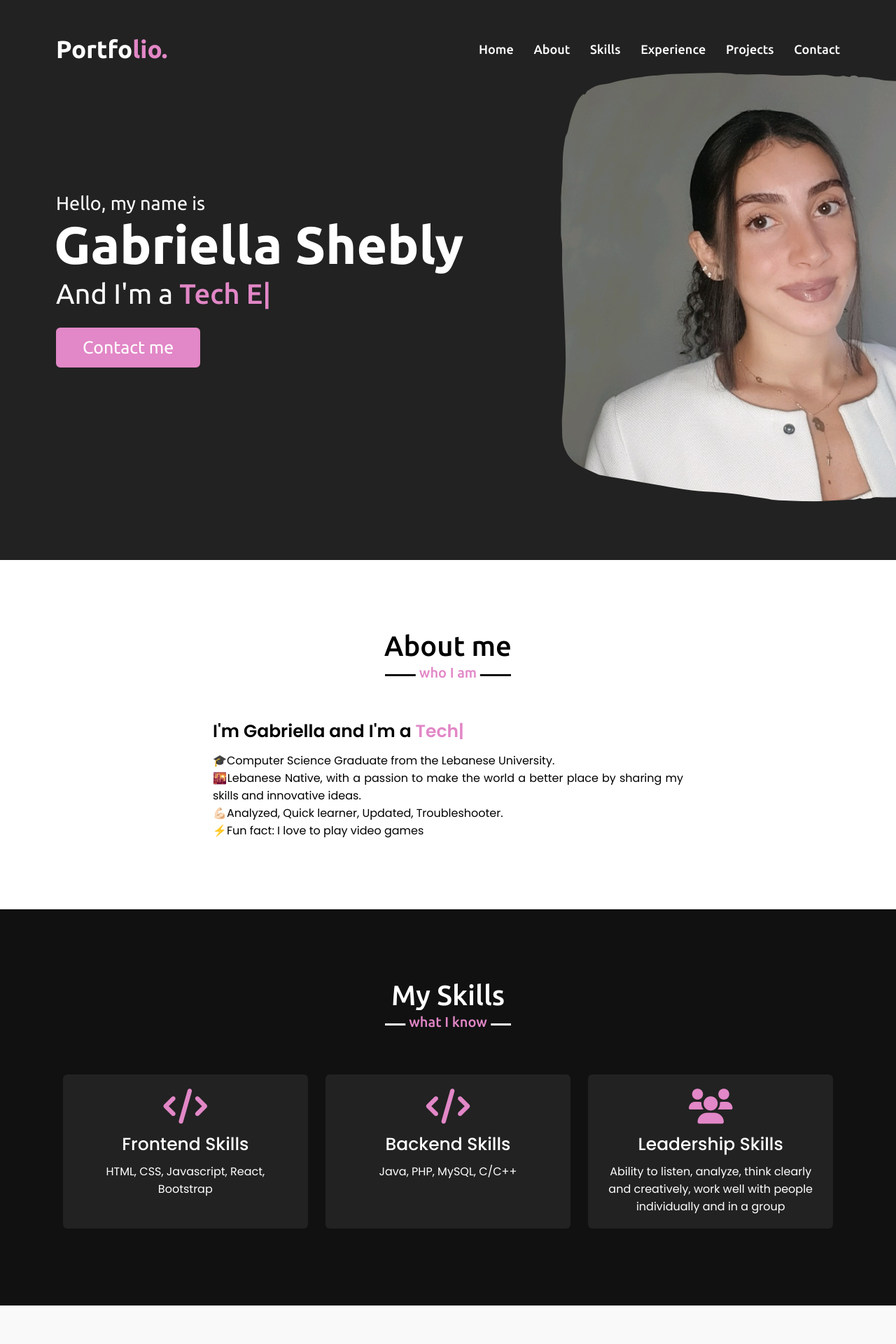
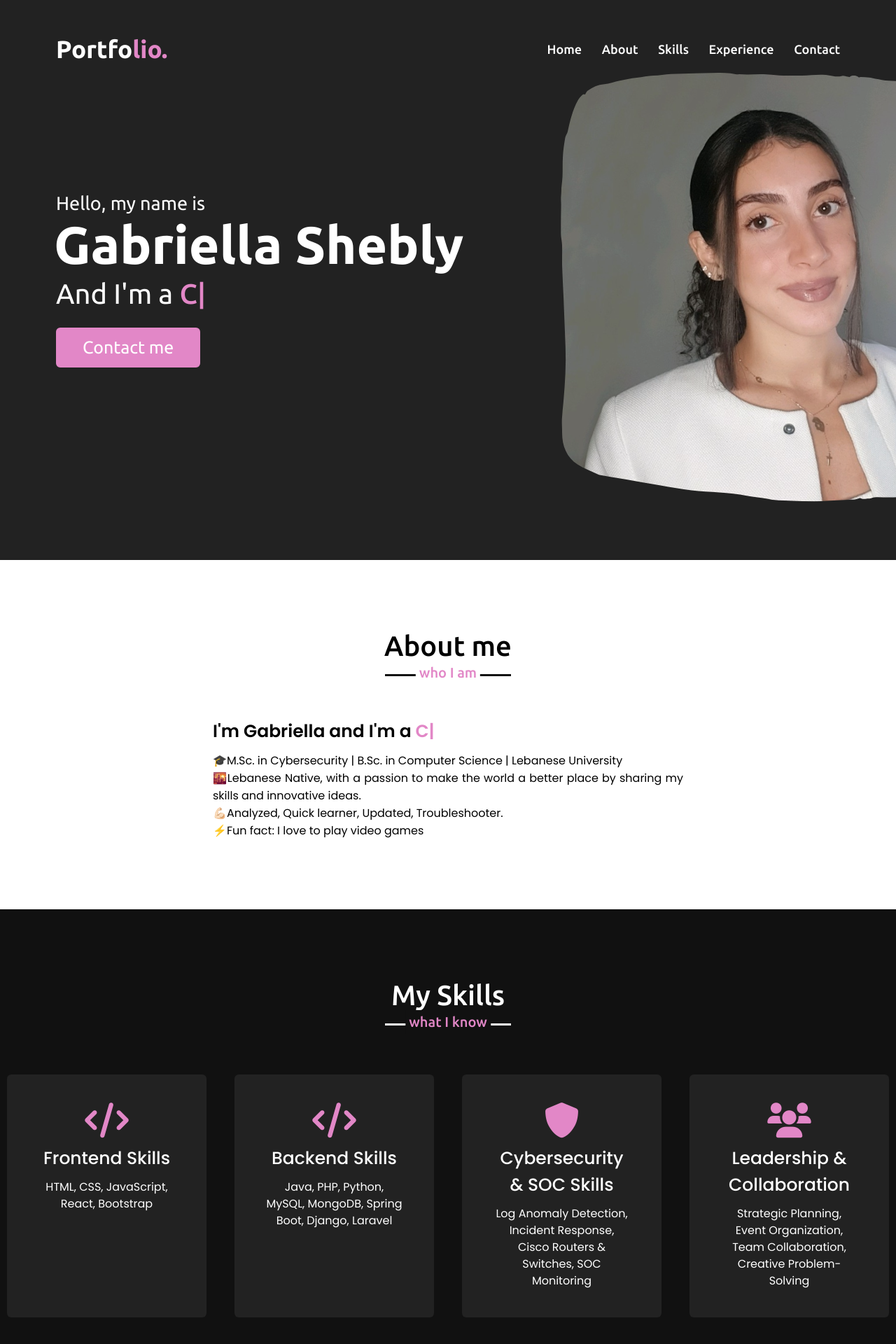
Before and after one commit to gabriellash/portfolio, a PHP site: page / in a window 1280 px wide. Shown: the top 1920 px of the page at 70% size. Run offline with PHP 8.4, Linux system fonts and the light colour scheme; some libraries are stand-ins or nearby versions.

Commit message:
some fixes

```diff
--- a/index.html
+++ b/index.html
@@ -26,7 +26,7 @@
                 <li><a href="#about" class="menu-btn" >About</a></li>
                 <li><a href="#skills" class="menu-btn">Skills</a></li>
                 <li><a href="#project" class="menu-btn">Experience</a></li>
-                <li><a href="#project" class="menu-btn">Projects</a></li>
+                <!-- <li><a href="#project" class="menu-btn">Projects</a></li> -->
                 <li><a href="#contact" class="menu-btn">Contact</a></li>
             </ul>
             <div class="menu-btn">
@@ -52,7 +52,7 @@
             <div class="about-content">
                 <div class="column right">
                     <div class="text">I'm Gabriella and I'm a <span class="typing-2"> </span> </div>
-                    <p> 🎓Computer Science Graduate from the Lebanese University. <br>
+                    <p> 🎓M.Sc. in Cybersecurity | B.Sc. in Computer Science | Lebanese University <br>
                         🌇Lebanese Native, with a passion to make the world a better place by sharing my skills and innovative ideas. <br>
                         💪🏻Analyzed, Quick learner, Updated, Troubleshooter. <br>
                         ⚡Fun fact: I love to play video games</p>
@@ -63,34 +63,43 @@
     </section>
 
 
-    <section class="skills" id="skills">
-        <div class="max-width">
-            <h2 class="title">My Skills</h2>
-            <div class="skills-content">
-                <div class="card">
-                    <div class="box">
-                        <i class="fas fa-code"></i>
-                        <div class="text">Frontend Skills</div>
-                        <p>HTML, CSS, Javascript, React, Bootstrap</p>
+    <section class="skills" id="skills" style="color: #fff; background: #111; padding: 100px 0;">
+        <div style="max-width: 1300px; margin: auto;">
+            <h2 class="title" style="position: relative; text-align: center; font-size: 40px; font-weight: 500; margin-bottom: 60px; padding-bottom: 20px; font-family: 'Ubuntu','sans-serif';">My Skills</h2>
+            <div style="display: grid; grid-template-columns: repeat(auto-fit, minmax(300px, 1fr)); gap: 20px; justify-items: center;">
+                <div class="card" style="background: #222; text-align: center; border-radius: 6px; padding: 20px 25px; cursor: pointer; margin: 10px; transition: all 0.3s ease;">
+                    <div class="box" style="padding: 20px;">
+                        <i class="fas fa-code" style="font-size: 50px; color: #e287c7; transition: color 0.3s ease;"></i>
+                        <div class="text" style="font-size: 25px; font-weight: 500; margin-top: 10px;">Frontend Skills</div>
+                        <p style="font-size: 16px; line-height: 1.5; margin-top: 10px;">HTML, CSS, JavaScript, React, Bootstrap</p>
                     </div>
                 </div>
-                <div class="card">
-                    <div class="box"> <i class="fas fa-code"></i>
-                        <div class="text">Backend Skills</div>
-                        <p>Java, PHP, MySQL, C/C++</p>
+                <div class="card" style="background: #222; text-align: center; border-radius: 6px; padding: 20px 25px; cursor: pointer; margin: 10px; transition: all 0.3s ease;">
+                    <div class="box" style="padding: 20px;">
+                        <i class="fas fa-code" style="font-size: 50px; color: #e287c7; transition: color 0.3s ease;"></i>
+                        <div class="text" style="font-size: 25px; font-weight: 500; margin-top: 10px;">Backend Skills</div>
+                        <p style="font-size: 16px; line-height: 1.5; margin-top: 10px;">Java, PHP, Python, MySQL, MongoDB, Spring Boot, Django, Laravel</p>
                     </div>
                 </div>
-                <div class="card">
-                    <div class="box">
-                        <i class="fa"> &#xf0c0;</i>
-                        <div class="text">Leadership Skills</div>
-                        <p>Ability to listen, analyze, think clearly and creatively, work well with people individually and in a
-                            group </p>
+                <div class="card" style="background: #222; text-align: center; border-radius: 6px; padding: 20px 25px; cursor: pointer; margin: 10px; transition: all 0.3s ease;">
+                    <div class="box" style="padding: 20px;">
+                        <i class="fas fa-shield-alt" style="font-size: 50px; color: #e287c7; transition: color 0.3s ease;"></i>
+                        <div class="text" style="font-size: 25px; font-weight: 500; margin-top: 10px;">Cybersecurity & SOC Skills</div>
+                        <p style="font-size: 16px; line-height: 1.5; margin-top: 10px;">Log Anomaly Detection, Incident Response, Cisco Routers & Switches, SOC Monitoring</p>
+                    </div>
+                </div>
+                <div class="card" style="background: #222; text-align: center; border-radius: 6px; padding: 20px 25px; cursor: pointer; margin: 10px; transition: all 0.3s ease;">
+                    <div class="box" style="padding: 20px;">
+                        <i class="fas fa-users" style="font-size: 50px; color: #e287c7; transition: color 0.3s ease;"></i>
+                        <div class="text" style="font-size: 25px; font-weight: 500; margin-top: 10px;">Leadership & Collaboration</div>
+                        <p style="font-size: 16px; line-height: 1.5; margin-top: 10px;">Strategic Planning, Event Organization, Team Collaboration, Creative Problem-Solving</p>
                     </div>
                 </div>
             </div>
         </div>
     </section>
+
+
 
     <section class="experience" id="experience">
         <div class="max-width">
@@ -99,12 +108,12 @@
 
                 <div class="job">
                     <h3><i class="fas fa-laptop-code"></i> System/Software Engineer (Full-Time)</h3>
-                    <p><strong>winTEC Solutions GmbH Lebanon (Remote)</strong> | October 2024 – Present</p>
+                    <p><strong>winTEC Solutions GmbH - Germany (Hybrid)</strong> | October 2024 – Present</p>
                 </div>
 
                 <div class="job">
                     <h3><i class="fas fa-shield-alt"></i> Cybersecurity Researcher/ SOC Analyst (Internship)</h3>
-                    <p><strong>POTECH Lebanon (Remote)</strong> | March 2024 – August 2024</p>
+                    <p><strong>POTECH - Lebanon (Remote)</strong> | March 2024 – August 2024</p>
                     <ul>
                         <li><i class="fas fa-check-circle"></i> Trained and worked as a SOC Analyst, gaining hands-on experience in monitoring, analyzing, and responding to security incidents.</li>
                         <li><i class="fas fa-check-circle"></i> Leveraged SOC knowledge to implement machine learning models for log anomaly detection in system logs.</li>
@@ -113,7 +122,7 @@
 
                 <div class="job">
                     <h3><i class="fas fa-chart-line"></i> Audience Developer (Part-Time)</h3>
-                    <p><strong>Webedia Arabia Beirut Digital District, Bashoura, Lebanon (On-site)</strong> | August 2023 – August 2024</p>
+                    <p><strong>Webedia Arabia - Beirut Digital District, Bashoura, Lebanon (On-site)</strong> | August 2023 – August 2024</p>
                     <ul>
                         <li><i class="fas fa-check-circle"></i> Monitored website performance and engagement using Google Analytics.</li>
                         <li><i class="fas fa-check-circle"></i> Assisted in SEO strategies to boost content visibility.</li>
@@ -123,7 +132,7 @@
 
                 <div class="job">
                     <h3><i class="fas fa-robot"></i> AI Implementation Specialist (Internship)</h3>
-                    <p><strong>Webedia Arabia Beirut Digital District, Bashoura, Lebanon (Hybrid)</strong> | May 2023 – September 2023</p>
+                    <p><strong>Webedia Arabia - Beirut Digital District, Bashoura, Lebanon (Hybrid)</strong> | May 2023 – September 2023</p>
                     <ul>
                         <li><i class="fas fa-check-circle"></i> Conducted experiments to assess the accuracy and efficiency of AI models and proposed improvements.</li>
                         <li><i class="fas fa-check-circle"></i> Researched emerging AI technologies, frameworks, and algorithms for potential digital media applications.</li>
@@ -133,7 +142,7 @@
 
                 <div class="job">
                     <h3><i class="fas fa-code"></i> Back End Developer (Internship)</h3>
-                    <p><strong>XpertBot Estonia (Remote)</strong> | February 2023 - October 2023</p>
+                    <p><strong>XpertBot - Estonia (Remote)</strong> | February 2023 - October 2023</p>
                     <ul>
                         <li><i class="fas fa-check-circle"></i> Developed a secure communication app using the Laravel framework.</li>
                         <li><i class="fas fa-check-circle"></i> Created comprehensive API documentation for the backend.</li>
@@ -143,7 +152,7 @@
 
                 <div class="job">
                     <h3><i class="fas fa-tools"></i> IT & NOC Support (Internship)</h3>
-                    <p><strong>Bulwarks Fanar, Lebanon (On-site)</strong> | November 2022</p>
+                    <p><strong>Bulwarks - Fanar, Lebanon (On-site)</strong> | November 2022</p>
                     <ul>
                         <li><i class="fas fa-check-circle"></i> Configured Mikrotik Routers and handled Active Directory and shared folders.</li>
                         <li><i class="fas fa-check-circle"></i> Used ManageEngine products to monitor and troubleshoot networks and servers.</li>
--- a/script.js
+++ b/script.js
@@ -28,13 +28,13 @@ $(document).ready(function(){
 
 // typing text animation script
 var typed = new Typed(".typing", {
-    strings: ["","Computer Scientist", "Tech Enthusiast", "Content Creator"],
+    strings: ["","Cybersecurity Graduate", "Tech Enthusiast", "Content Creator"],
     typeSpeed: 120,
     backSpeed: 80,
     loop: true
 });
 var typed = new Typed(".typing-2", {
-    strings: ["", "Computer Sciencistt", "Tech Enthusiast", "Content Creator"],
+    strings: ["", "Cybersecurity Graduate", "Tech Enthusiast", "Content Creator"],
     typeSpeed: 120,
     backSpeed: 80,
     loop: true
--- a/style.css
+++ b/style.css
@@ -643,7 +643,7 @@ footer{
 
 #experience .title::after{
     content: "what I worked on";
-    background-color: #fff;
+    background-color: #f9f9f9;
 }
 
 #experience .experience-content {
```
Also changed, not shown: contactform.php (deleted, +0 -32 lines).
